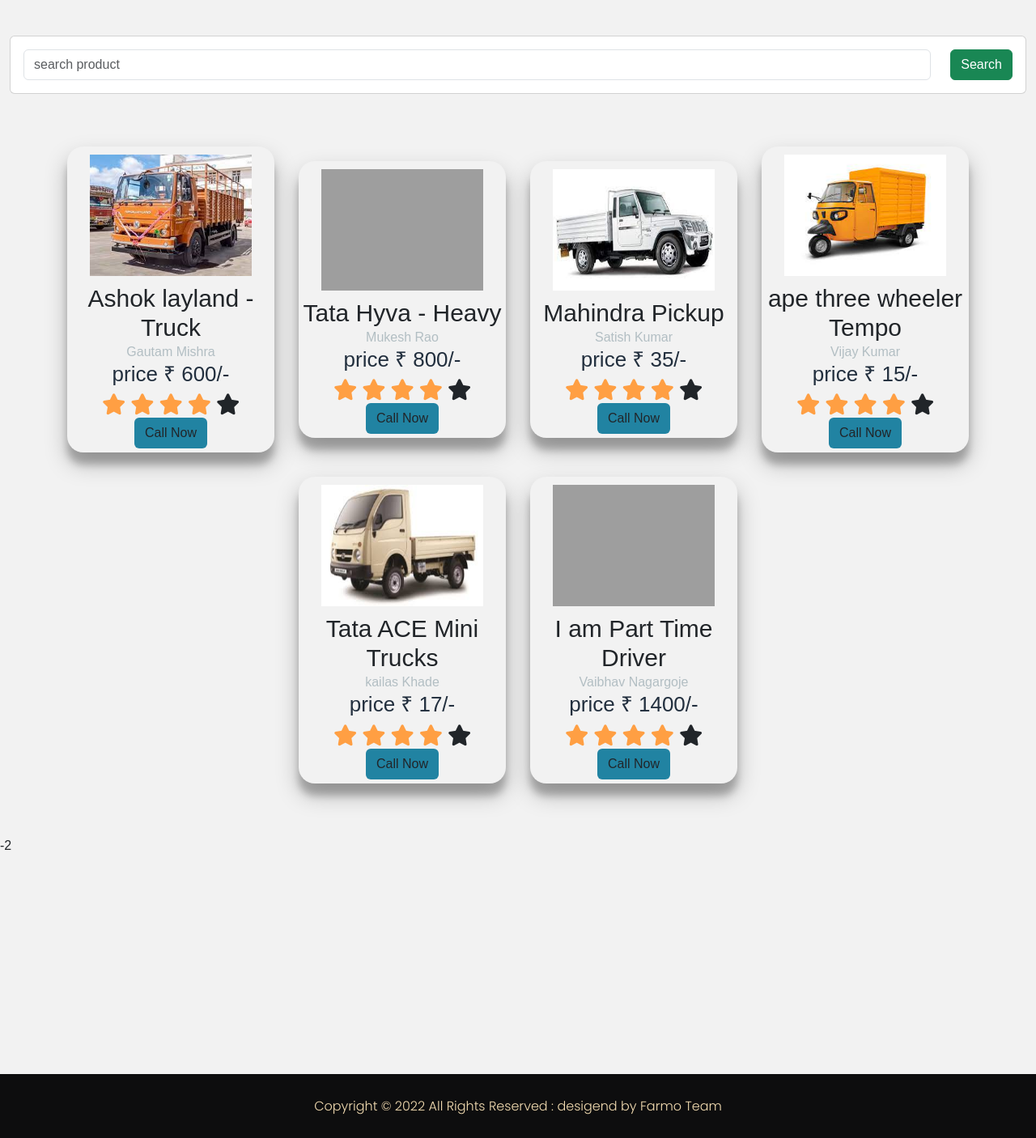
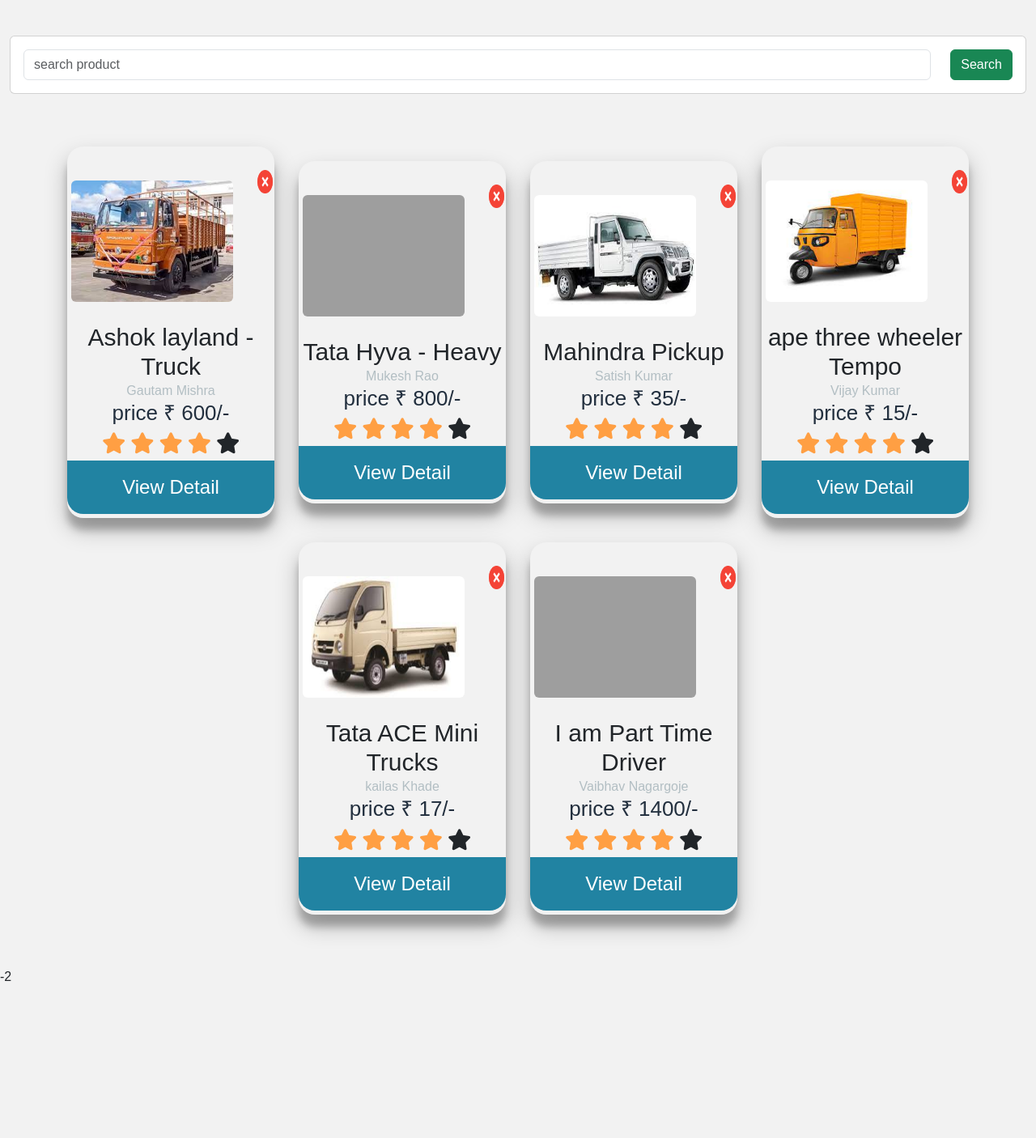
Before and after one commit to vaibhavnagargoje/Farmo, a Django app: page /vehicals_page in a window 1280 px wide. Shown: the part 261-1667 px from the top of the page at 81% size. Run offline with Django 4.2, Linux system fonts and the light colour scheme; data comes from the database, SQL or seed files in the repository; both versions use the stored data as it was after the commit; style sheets or scripts are compiled from the project's sources; some libraries are stand-ins or nearby versions; grey boxes are pictures that could not be loaded.

Commit message:
formo final version

```diff
--- a/home/views.py
+++ b/home/views.py
@@ -66,10 +66,10 @@
     #
     search_name= request.GET.get('search_name')
     if search_name!='' and search_name is not None:
-        prod_catgs = prod_catgs.filter(Q(product_name__icontains=search_name)| Q(product_catg__icontains="Machinery")|Q(seller_name__icontains=search_name)|Q(address__icontains=search_name))
+        prod_catgs = prod_catgs.filter(Q(product_name__icontains=search_name)| Q(product_catg__icontains=search_name)|Q(seller_name__icontains=search_name)|Q(address__icontains=search_name))
+
     else:
         pass
-
     catg={item['product_catg'] for item in prod_catgs}
 
     #
--- a/templates/vehicals.html
+++ b/templates/vehicals.html
@@ -62,7 +62,22 @@
         {% for dest in dests %}
         {% if dest.product_catg == "Transportation Vehicle" or dest.product_catg == "Mini Truck" or dest.product_catg == "Vehicles" %}
         <div class="product-content">
-            <img src='/media/{{dest.product_img}}' alt="">
+            <div class="row mt-3 mb-3">
+                <div class="col-10 mt-3">
+                  <img  class="rounded" src='/media/{{dest.product_img}}' alt="">
+
+                </div>
+                <div class="col-2" >
+                    {% if i.status == True %}
+
+                      <img class="w-2 h-2" style=" height: 35px;" src="/media/available.png" alt="">
+
+                  {% else %}
+                  <img style=" height: 35px;" src="/media/unavailable.png" alt="">
+                  {% endif %}
+
+                </div>
+               </div>
             <h3> {{dest.product_name}}</h3>
             <p>{{dest.seller_name}}</p>
             <h6>price &#8377; {{dest.price}}/-  </h6>
@@ -74,8 +89,11 @@
                 <li><i class="fa fa-star "></i></li>
             </ul>
             {% comment %} <button class="buy-1">Call Now </button> {% endcomment %}
-            <a href="/{{dest.id}}" class="buy-1 btn ">Call Now </a>
-
+            <button class="buy-1">
+                <a href="/{{dest.id}}">
+                  View Detail
+                 </a>
+                </button>
         </div>
         {% endif %}
         {% endfor %}
```
Also changed, not shown: templates/machinory.html (+21 -3 lines), templates/workers_page.html (+16 -1 lines), db.sqlite3.
